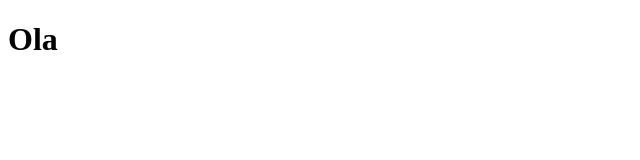
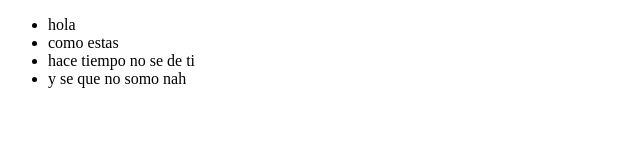
Before and after one commit to TheSixDecadence/sethrollins, a plain HTML site: page index.html in a window 1280 px wide. Shown: the whole page, without its empty margins (0-640 px from the left). Drawn offline with Linux system fonts and the light colour scheme.

Commit message:
Holacomovas

```diff
--- a/index.html
+++ b/index.html
@@ -6,6 +6,11 @@
     <title>Document</title>
 </head>
 <body>
-    <h1>Ola</h1>
+    <ul>
+        <li>hola</li>
+        <li>como estas</li>
+        <li>hace tiempo no se de ti</li>
+        <li>y se que no somo nah</li>
+    </ul>
 </body>
 </html>
```
